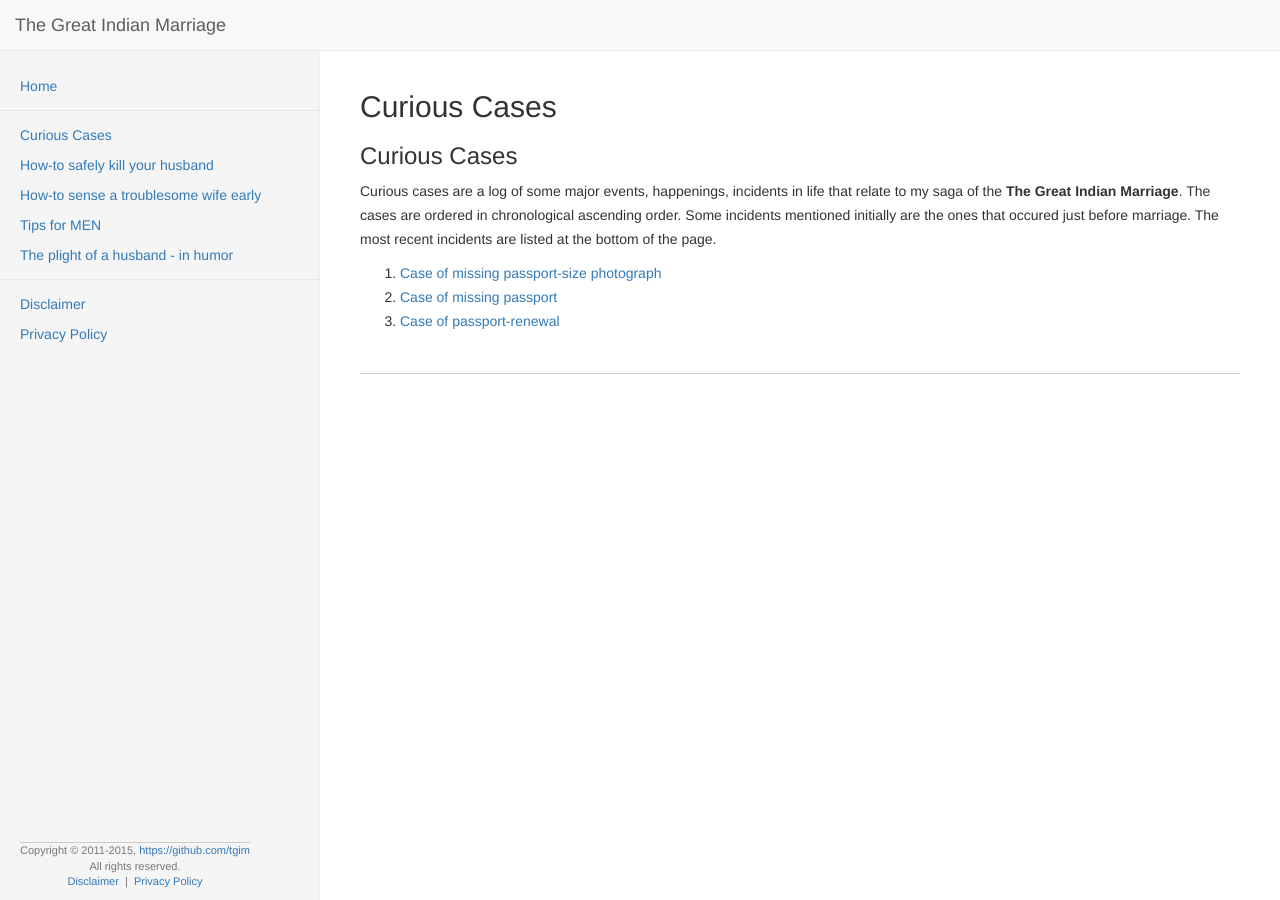
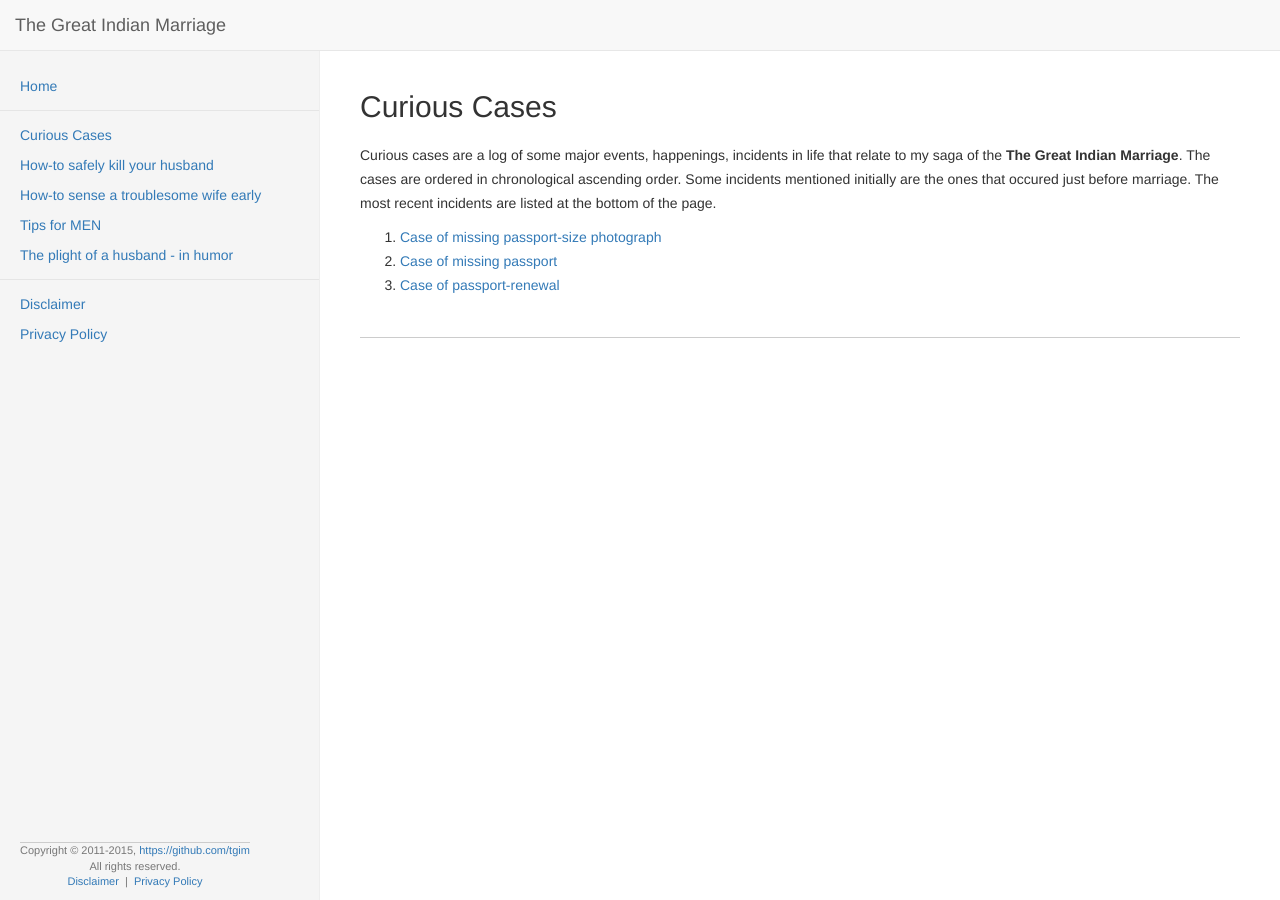
Before and after one commit to tgim/tgim.github.io, a Jekyll site: the page built from cases.md, in a window 1280 px wide. Built offline with Jekyll 4.4.1, drawn with Linux system fonts in a browser that asks for light colours; nearby versions of some CDN libraries; comment, search, counter and statistics services are not loaded.

Commit message:
Update cases.md

```diff
--- a/cases.md
+++ b/cases.md
@@ -2,9 +2,6 @@
 layout: default
 title: Curious Cases
 ---
-
-
-### Curious Cases
 
 Curious cases are a log of some major events, happenings, incidents in life that relate to my saga of the **The Great
 Indian Marriage**. The cases are ordered in chronological ascending order. Some incidents mentioned initially are the
```
